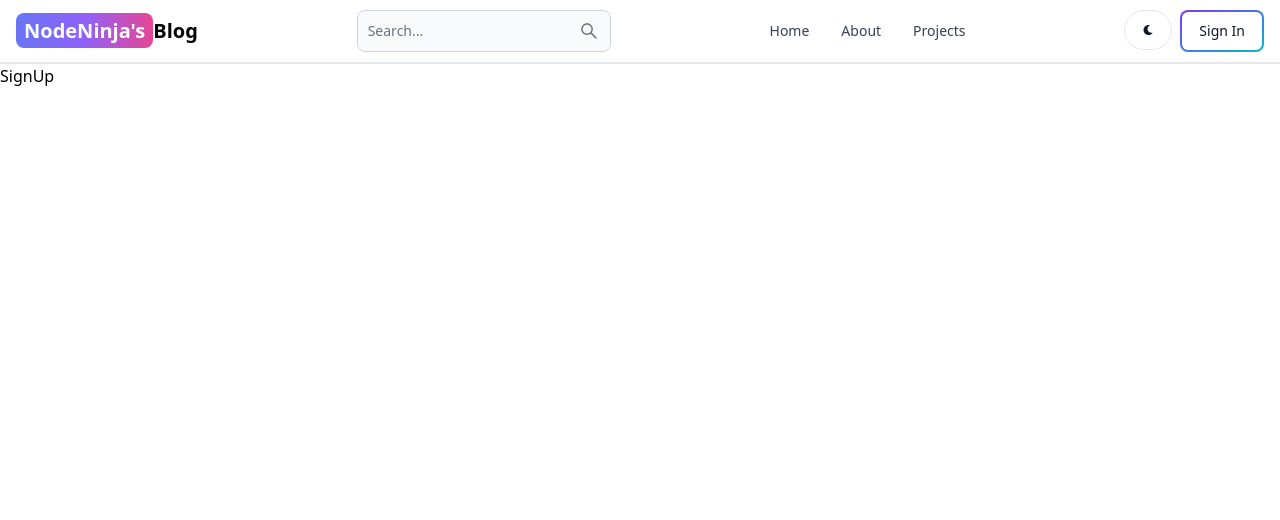
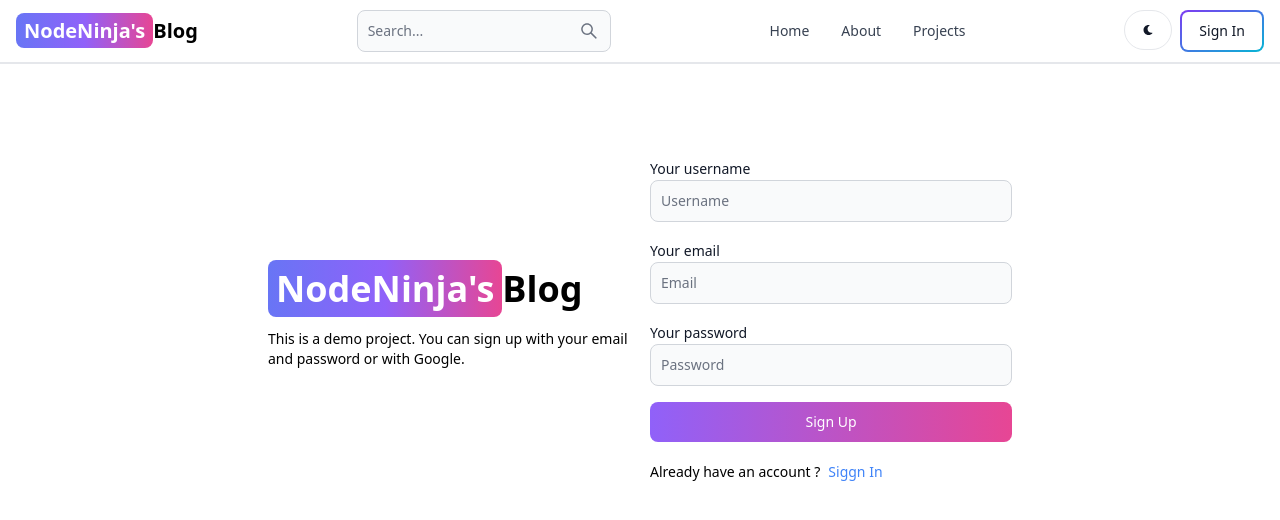
Before and after one commit to adii-1902/mern-blog, a React (Vite) app in the folder client/: page /sign-up in a window 1280 px wide. Shown: the top 520 px of the page. Built offline with nearby package versions, Linux system fonts and the light colour scheme.

Commit message:
Create sign up page UI

```diff
--- a/client/src/pages/SignUp.jsx
+++ b/client/src/pages/SignUp.jsx
@@ -1,10 +1,54 @@
 // eslint-disable-next-line no-unused-vars
 import React from 'react'
+import { Link } from 'react-router-dom'
+import { Button, Label, TextInput } from 'flowbite-react'
+
 
 export default function SignUp() {
     return (
-        <div>
-            SignUp
+        <div className='min-h-screen mt-20'>
+            <div className='flex p-3 max-w-3xl mx-auto flex-col md:flex-row md:items-center gap-5'>
+                {/* left */}
+                <div className="flex-1">
+                    <Link
+                        to='/'
+                        className='font-bold dark:text-white text-4xl'
+                    >
+                        <span className='px-2 py-1 bg-gradient-to-r from-indigo-500 via-purple-500 to-pink-500 rounded-lg text-white'>
+                            NodeNinja's
+                        </span>
+                        Blog
+                    </Link>
+                    <p className='text-sm mt-5'>
+                        This is a demo project. You can sign up with your email and password or with Google.
+                    </p>
+                </div>
+                {/* right */}
+                <div className="flex-1">
+                    <form className='flex flex-col gap-4'>
+                        <div>
+                            <Label value='Your username' />
+                            <TextInput type='text' placeholder='Username' id='username' />
+                        </div>
+                        <div>
+                            <Label value='Your email' />
+                            <TextInput type='text' placeholder='Email' id='email' />
+                        </div>
+                        <div>
+                            <Label value='Your password' />
+                            <TextInput type='text' placeholder='Password' id='password' />
+                        </div>
+                        <Button gradientDuoTone='purpleToPink' type='submit'>
+                            Sign Up
+                        </Button>
+                    </form>
+                    <div className='flex gap-2 text-sm mt-5'>
+                        <span>Already have an account ?</span>
+                        <Link to='/sign-in' className='text-blue-500'>Siggn In
+                        </Link>
+                    </div>
+                </div>
+            </div>
         </div>
     )
 }
```
